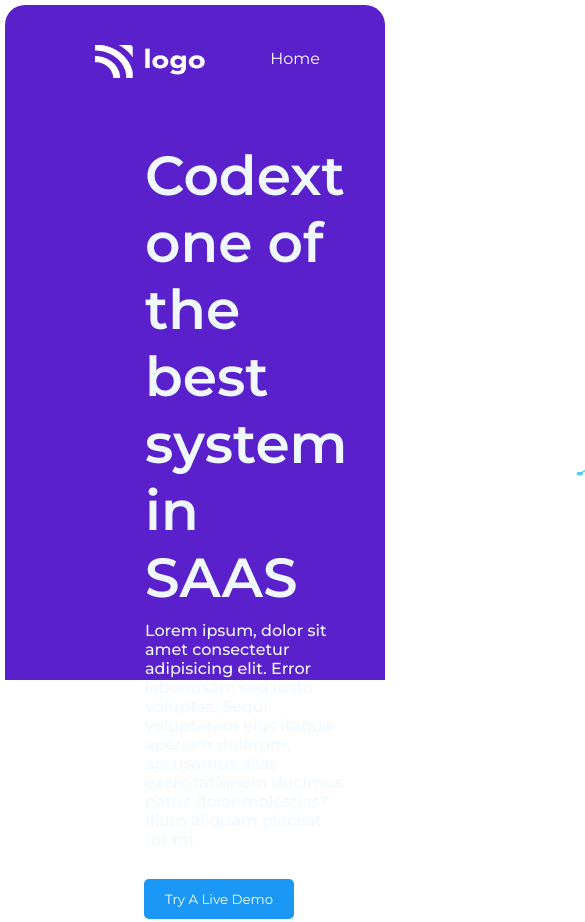
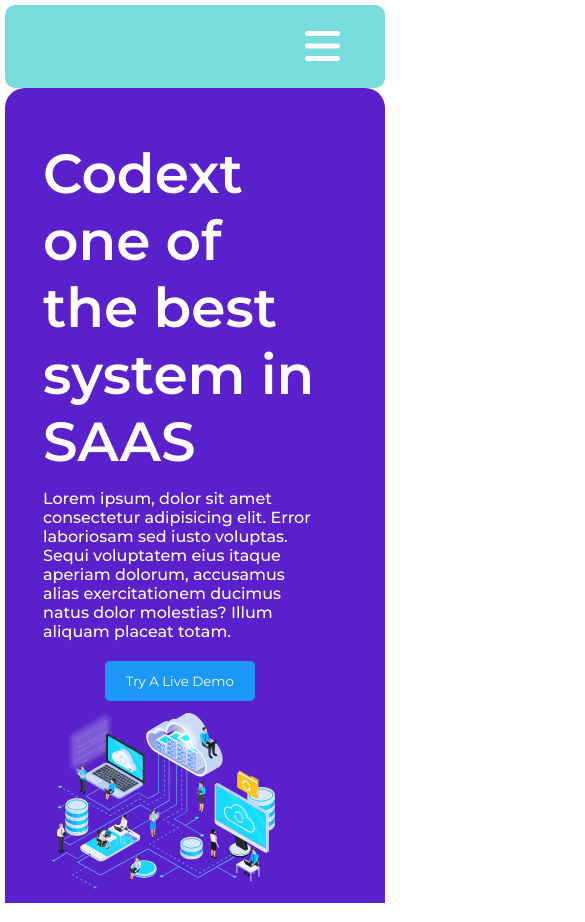
Before and after one commit to amarjeetk123/project-13, a plain HTML site: page index.html in a window 390 px wide. Shown: the top 922 px of the page, 585 px wide, since content can reach past the window. Drawn offline with Linux system fonts and the light colour scheme.

Commit message:
adding media queries for making responsive website

```diff
--- a/index.html
+++ b/index.html
@@ -12,6 +12,10 @@
     <div class="main">
         <div class="top">
             <nav>
+                <input type="checkbox" id="check">
+                <label for="check" class="three-line">
+                    <i class="fas fa-bars"></i>
+                </label>
                 <div>
                     <img src="./images/white-logo.png" alt="LOGO" class="logo" >
                 </div>
@@ -25,18 +29,20 @@
                 </ul>
             </nav>
             <main class="container first">
+                <div class="container-inside">
                     <div class="left">
                         <h1>Codext one of the best system in SAAS</h1>
                         <h4>Lorem ipsum, dolor sit amet consectetur adipisicing elit. Error laboriosam sed iusto voluptas. Sequi voluptatem eius itaque aperiam dolorum, accusamus alias exercitationem ducimus natus dolor molestias? Illum aliquam placeat totam.</h4>
                         <a href="#"><button class="btn sec">Try A Live Demo</button></a>
                     </div>
                     <div class="right">
-                    <img src="/images/upper-image.svg" alt="image" class="img1" height="500px" width="800px">
+                        <img src="/images/upper-image.svg" alt="image" class="img1" >
+                    </div>
                 </div>
             </main>
             <main class="container second">
                 <div class="left-side">
-                    <img src="./images/second-image.svg" alt="image" height="450px" width="500px">
+                    <img src="./images/second-image.svg" alt="image" height="450px" width="500px" class="media">
                 </div>
                 <div class="right-side">
                     <h1>it's helpful for operating system</h1>
--- a/style.css
+++ b/style.css
@@ -17,13 +17,26 @@ body{
     margin: 5px 5px;
     background-color:  linear-gradient(rgba(255,255,255,0.5)50%,rgba(255,255,255,0.9)50%);
 }
-.top{
-    margin-top: 5px;
-    background-color: var(--upper-color);
-    color: aliceblue;
-    height: 80vh;
+#check{
+    display: none;
+}
+.three-line{
+    font-size: 40px;
+    color: #ffffff;
+    cursor: pointer;
+    position: absolute;
+    right:50px;
+    display: none;
+
+}
+
+.first{
+    width: 100%;
+    height: auto;
+    color: #ffffff;
     border-top-right-radius: 20px;
     border-top-left-radius: 20px;
+    background-color: var(--upper-color);
 }
 .logo{
     height: 33px;
@@ -32,7 +45,12 @@ body{
    margin-left: 80px;
     padding: 10px;
 }
+
 nav{
+    width: 100%;
+    height: auto;
+    border-radius: 10px;
+    background-color: rgb(120, 220, 220);
     display: flex;
     flex-direction: row;
     justify-content: space-around;
@@ -46,15 +64,16 @@ nav{
 
 }
 .list-items{
-    width: 80px;
+
     height: 20px;
     margin: 10px 20px;
-   padding: 10px 20px;
+   padding: 10px 30px;
    display: flex;
    justify-content: center;
    align-items: center;
 }
 .list-items a{
+    font-size: 25px;
     color: #fff;
 }
 .list-items:hover{
@@ -87,38 +106,53 @@ nav{
 }
 
 .container{
+    width: 100%;
     display: flex;
     justify-content: space-around;
+    height: auto;
 }
-.first{
-    margin-left: 140px;
+.container-inside{
+    height: auto;
+    width: 80%;
+    margin: 2px auto;
+    /* background-color: aqua; */
+    display: flex;
+    justify-content: space-around;
+
 }
 .container .left{
     display: flex;
     flex-direction: column;
-    width: 500px;
+    width: 40%;
     margin-top: 50px;
 }
-.container .left h1{
+.first .left h1{
     font-size: 55px;
     font-weight: 600;
 }
-.container .left h4{
-    margin-top: 10px;
+.first .left h4{
+    margin-top: 5%;
     font-weight: 500;
 }
-.container .right{
+.first .right{
+    width: 60%;
     margin-left: 100px;
     margin-top: -30px;
+}
+.img1{
+    width: 80%;
+    margin-left: 180px;
+    margin-right: 0px;
+    /* background-color: darkred; */
 }
 .sec{
     width: 150px;
     margin-left: -1px;
-    margin-top: 30px;
+    margin-top: 5%;
 }
 
 .second{
-    height: 400px;
+    height: auto;
     width: 100%;
 
     margin-top: 90px;
@@ -221,3 +255,102 @@ footer{
 .image-4{
     background: linear-gradient(rgba(141,163,223,0.6)50%,rgba(141,163,223,0.6)50%);
 }
+@media screen and (max-width:1530px) {
+  /* body{
+    background-color: aqua;
+  }    */
+  .img1{
+   width: 100%;
+   margin-left: 80px;
+  }
+}
+@media screen and (max-width:1260px) {
+
+    .container-inside{
+        flex-direction: column;
+    }
+    .container-inside .left{
+        width: 90%;
+    }
+    .container-inside .right{
+        width: 80%;
+    }
+    .img1{
+        margin-left: -100px;
+    }
+    .list-items{
+        margin: 0px 10px;
+    }
+    .second{
+        flex-direction: column-reverse;
+    }
+    .second {
+       width: 100%;
+    }
+    .second .left-side{
+        width: 100%;
+    }
+    .second img{
+        display: flex;
+        margin: -10px auto 0px;
+        width: 50%;
+        height: auto;
+        box-shadow: 1px 1px 5px 1px #808080;
+    }
+
+  }
+  @media screen and (max-width:1080px){
+    /* nav{
+        background-color: red;
+    } */
+    .list{
+        margin: 29px auto;
+        width: 50%;
+        height: 100vh;
+        position: absolute;
+        top: 60px;
+        left: -100%;
+        margin-left: 5px;
+        flex-direction: column;
+        background-color: rgb(22, 107, 181);
+    }
+    .list-items{
+        font-size: 30px;
+     margin: 20px auto 10px;
+    }
+    .list-items:hover{
+        background-color: transparent;
+        color: #5A20CB;
+    }
+    .list-items a{
+        color: #000000;
+        transition: .5s;
+    }
+    .list-items a:hover{
+        transform: translateY(-8px);
+        color: #ffffff;
+    }
+    .logo{
+        height: 60px;
+        width: 200px;
+       margin-left: -450px;
+       margin-top: -1px;
+    }
+    .btn{
+        margin: 20px auto;
+    }
+    .three-line{
+        display: inline;
+    }
+    #check:checked ~ .list{
+        left: 0%;
+    }
+  }
+
+  @media screen and (max-width:1340px){
+
+    .list-items a{
+        font-size: 20px;
+    }
+
+  }
```
Lines whose indentation alone changed are shown as unchanged.
